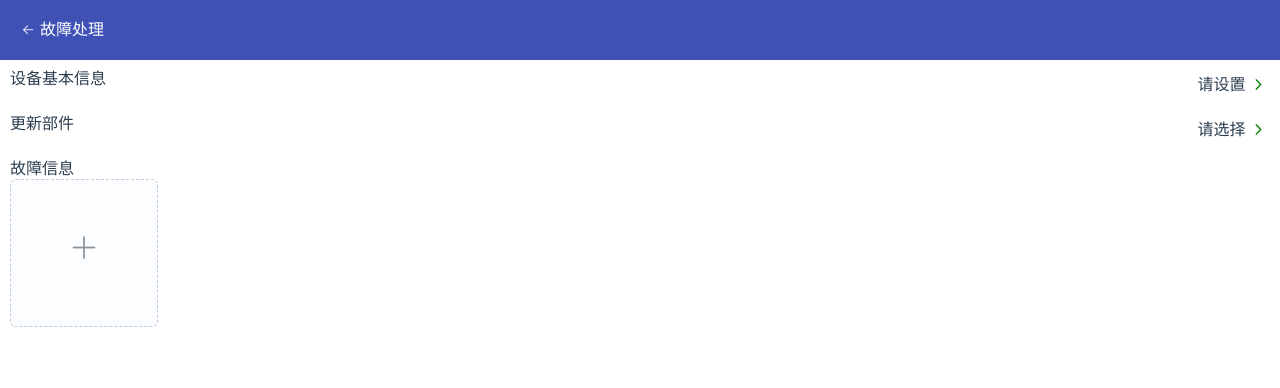
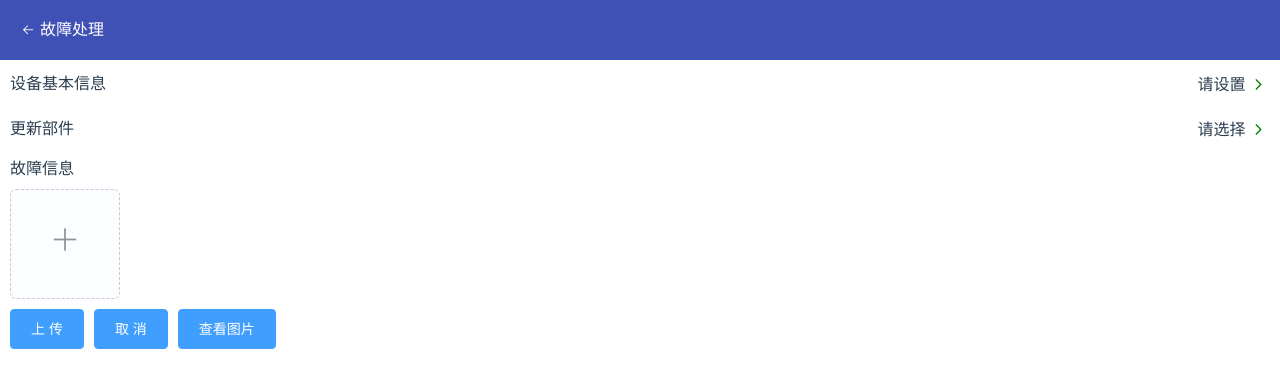
Before and after one commit to wanghongzheng/eoms_vue, a Vue app: page /#/faultHandle in a window 1280 px wide. Shown: the top 388 px of the page. Built offline with nearby package versions, Linux system fonts and the light colour scheme.

Commit message:
故障处理

```diff
--- a/src/view/FaultHandle.vue
+++ b/src/view/FaultHandle.vue
@@ -2,7 +2,7 @@
     <div>
         <div class="head">
             <el-button style="padding-right: 4px" type="text"
-                       v-on:click="goBack">
+                v-on:click="goBack">
                 <i class="el-icon-back" style="color:#fff;"></i>
             </el-button>
             <label>故障处理</label>
@@ -30,39 +30,32 @@
             </div>
             <div class="baseInfo">
                 <label>故障信息</label>
-                <el-upload
-                    action="#"
-                    list-type="picture-card"
-                    :auto-upload="false">
-                    <i slot="default" class="el-icon-plus"></i>
-                    <div slot="file" slot-scope="{file}">
-                        <img
-                            class="el-upload-list__item-thumbnail"
-                            :src="file.url" alt="">
-                        <span class="el-upload-list__item-actions">
-                            <span
-                                class="el-upload-list__item-preview"
-                                @click="handlePictureCardPreview(file)">
-                              <i class="el-icon-zoom-in"></i>
-                             </span>
-                            <span
-                                v-if="!disabled"
-                                class="el-upload-list__item-delete"
-                                @click="handleDownload(file)">
-                              <i class="el-icon-download"></i>
-                            </span>
-                            <span
-                                v-if="!disabled"
-                                class="el-upload-list__item-delete"
-                                @click="handleRemove(file)">
-                              <i class="el-icon-delete"></i>
-                            </span>
-                        </span>
-                    </div>
-                </el-upload>
-                <el-dialog :visible.sync="dialogVisible">
-                    <img width="100%" :src="dialogImageUrl" alt="">
-                </el-dialog>
+                <div style="margin-top:10px;">
+                    <el-upload
+                            action="auto"
+                            :http-request="uploadSectionFile"
+                            list-type="picture-card"
+                            :on-preview="handlePictureCardPreview"
+                            :on-remove="handleRemove"
+                            :on-change="handleLimit"
+
+                            :limit="3"
+                            multiple
+                            :class="{disabled:uploadDisabled}"
+                            ref="upload"
+
+                    >
+                        <i class="el-icon-plus" style="width:96px;height:96px;"></i>
+                    </el-upload>
+                    <el-dialog :visible.sync="dialogPicVisible">
+                        <img height="100%" :src="dialogImageUrl" alt="" />
+                    </el-dialog>
+                </div>
+                <div style="margin-top:10px;">
+                    <el-button type="primary" @click="upload()">上  传 </el-button>
+                    <el-button type="primary" @click="handleUploadRoadClose()">取  消</el-button>
+                    <el-button type="primary">查看图片</el-button>
+                </div>
             </div>
         </div>
     </div>
@@ -73,7 +66,12 @@
             return {
                 dialogImageUrl: '',
                 dialogVisible: false,
-                disabled: false
+                disabled: false,
+                uploadFile: [],
+                thisTitle: "测试",
+                uploadDisabled:false,
+                dialogPicVisible: false
+
             };
         },
         components: {
@@ -87,28 +85,96 @@
             handleRemove(file) {
                 console.log(file);
             },
+            handleUploadRoadClose() {
+                this.currentDialogVisible = false;
+                this.uploadFile = [];
+                this.$refs.upload.clearFiles();
+                this.$refs.upload.uploadFiles.length = 0;
+                this.$emit("update:dialogVisible", this.currentDialogVisible);
+                this.$message.info("已取消文件上传！");
+            },
             handlePictureCardPreview(file) {
                 this.dialogImageUrl = file.url;
                 this.dialogVisible = true;
             },
-            handleDownload(file) {
-                console.log(file);
+            handleLimit(file,fileList){
+                if(fileList.length>=3){
+                    this.uploadDisabled = true;
+                }
+            },
+            uploadSectionFile(param) {
+                var uploadFileLength = this.uploadFile.length;
+
+                let fileObj = param.file;
+
+                if (fileObj.type === "image/jpeg") {
+                    this.uploadFile[uploadFileLength] = {
+                        imgFile: fileObj
+                    };
+                } else if (fileObj.type === "image/png") {
+                    this.uploadFile[uploadFileLength] = {
+                        imgFile: fileObj
+                    };
+                } else {
+                    this.$message.error("只能上传jpg/png文件");
+                    return;
+                }
+            },
+            upload() {
+                var that = this;
+                that.$refs.upload.clearFiles();
+                if (this.uploadFile.length == 0) {
+                    this.$message.warning("请选择上传图片！");
+                    return false;
+                }
+                for (var int = 0; int < this.uploadFile.length; int++) {
+                    var param = new FormData(); // FormData 对象
+                    var list = this.uploadFile[int];
+                    var file = list.imgFile;
+                    param.append("fileType", "traffic");
+                    param.append("myFiles", file);
+                    param.append("dataId", "1111");
+                    param.append("deviceId", "222");
+                    param.append("stateCode", "1");
+                    this.uploadDisabled = false;
+                 /*   uploadPicFun(param).then(res => {
+                        if (res.success) {
+                            this.$message.success("文件上传成功！");
+                            that.currentDialogVisible = false;
+                            that.$emit("update:dialogVisible", false);
+                            this.uploadData.trafficId = res.data;
+                            this.$emit("spot", this.uploadData.trafficId);
+                        } else {
+                            this.$message.error("文件上传失败！");
+                            that.currentDialogVisible = true;
+                            that.$emit("update:dialogVisible", true);
+                        }
+                        that.$refs.upload.clearFiles();
+                    });*/
+                }
             }
         }
     }
 </script>
 <style lang="scss">
-    .el-upload .el-upload--picture-card{
+ .baseInfo .el-upload--picture-card{
         background-color: #fbfdff;
         border: 1px dashed #c0ccda;
         border-radius: 6px;
         -webkit-box-sizing: border-box;
         box-sizing: border-box;
-        width: 96px;
-        height: 96px;
-        line-height: 96px;
+        width: 110px;
+        height: 110px;
+        line-height: 110px;
         vertical-align: top;
     }
+ .baseInfo .el-upload-list--picture-card .el-upload-list__item{
+       width:110px;
+       height: 110px;
+   }
+   .disabled .el-upload--picture-card {
+       display: none!important;
+   }
 </style>
 <style scoped lang="scss">
     .head{
@@ -126,6 +192,7 @@
         clear: both;
         .title{
             float:left;
+            margin-top: 5px;
         }
         .op{
             float:right;
```
